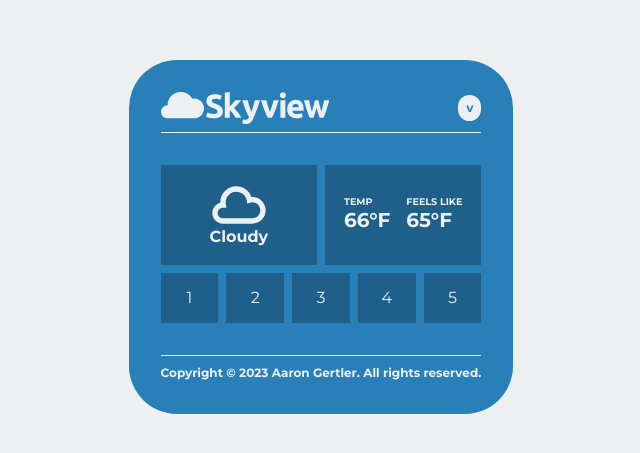
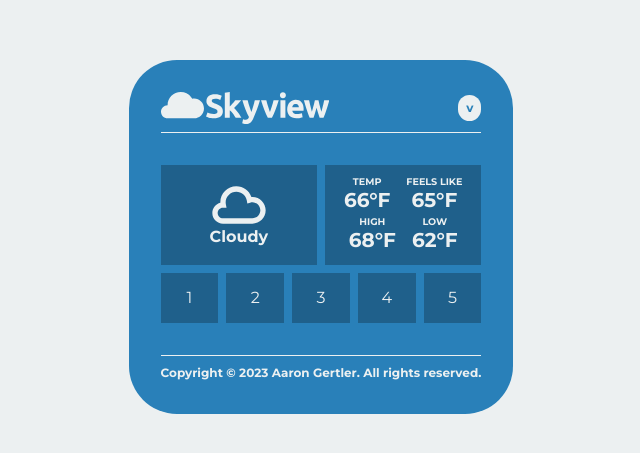
Before and after one commit to asgertler/skyview, a React (Vite) app: page / in a window 1280 px wide. Shown: the part 163-616 px from the top of the page, without its empty margins (319-959 px from the left). Built offline with nearby package versions, Linux system fonts and the light colour scheme.

Commit message:
feat: added flex to main right info section

```diff
--- a/src/App.css
+++ b/src/App.css
@@ -79,14 +79,18 @@
 #cw-right {
   font-weight: bold;
   display: flex;
-  flex-flow: row wrap;
+  flex-flow: column nowrap;
+}
+
+.cwr-info-row {
+  display: flex;
+  flex-flow: row nowrap;
   gap: 1rem;
 }
 
 .cwr-info {
   display: flex;
   flex-flow: column nowrap;
-  align-items: flex-start;
 }
 
 .info-label {
--- a/src/App.tsx
+++ b/src/App.tsx
@@ -26,6 +26,10 @@
   const kelvinToF = ((kelvinTemp-273.15)*9/5 + 32).toString().split('.')[0]
   const kelvinFeelsLikeTemp = 291.66
   const kelvinFeelsLikeToF = ((kelvinFeelsLikeTemp-273.15)*9/5 + 32).toString().split('.')[0]
+  const kelvinHigh = 293.21
+  const kelvinHToF = ((kelvinHigh-273.15)*9/5 + 32).toString().split('.')[0]
+  const kelvinLow = 290.05
+  const kelvinLToF = ((kelvinLow-273.15)*9/5 + 32).toString().split('.')[0]
 
   return (
     <div id='weather-container'>
@@ -42,7 +46,9 @@
             <TiWeatherCloudy />
             <p>Cloudy</p>
           </div>
+
           <div id='cw-right'>
+            <div className='cwr-info-row'>
               <div className='cwr-info'>
                 <div className='info-label'>Temp</div>
                 <div className='info-value'>{kelvinToF}°F</div>
@@ -51,6 +57,19 @@
               <div className='cwr-info'>
                 <div className='info-label'>Feels Like</div>
                 <div className='info-value'>{kelvinFeelsLikeToF}°F</div>
+              </div>
+            </div>
+
+            <div className='cwr-info-row'>
+              <div className='cwr-info'>
+                <div className='info-label'>High</div>
+                <div className='info-value'>{kelvinHToF}°F</div>
+              </div>
+
+              <div className='cwr-info'>
+                <div className='info-label'>Low</div>
+                <div className='info-value'>{kelvinLToF}°F</div>
+              </div>
             </div>
           </div>
         </div>
```
Lines whose indentation alone changed are shown as unchanged.
